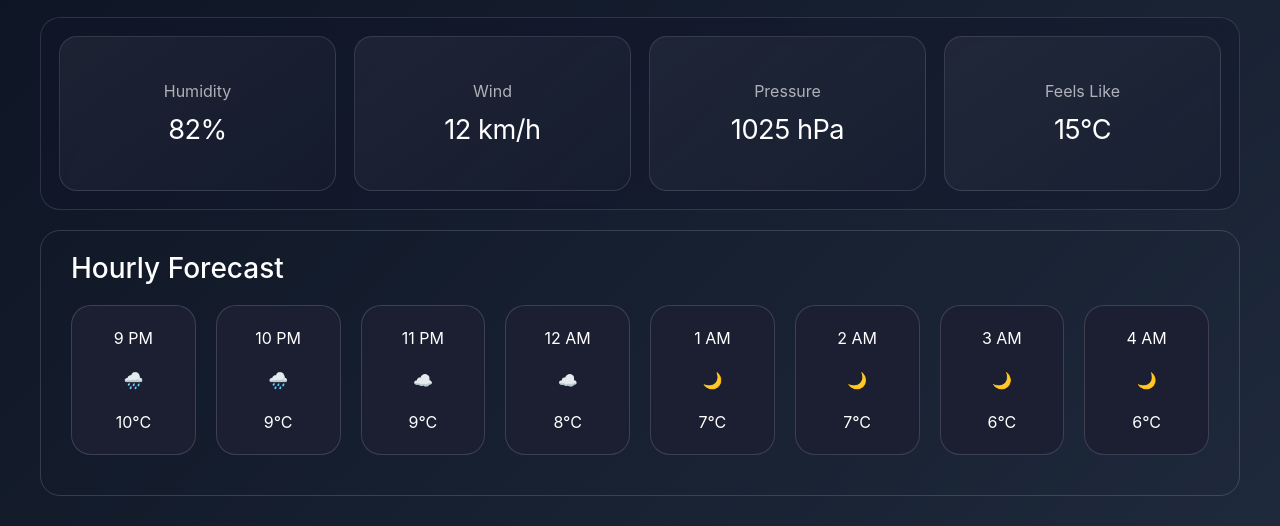
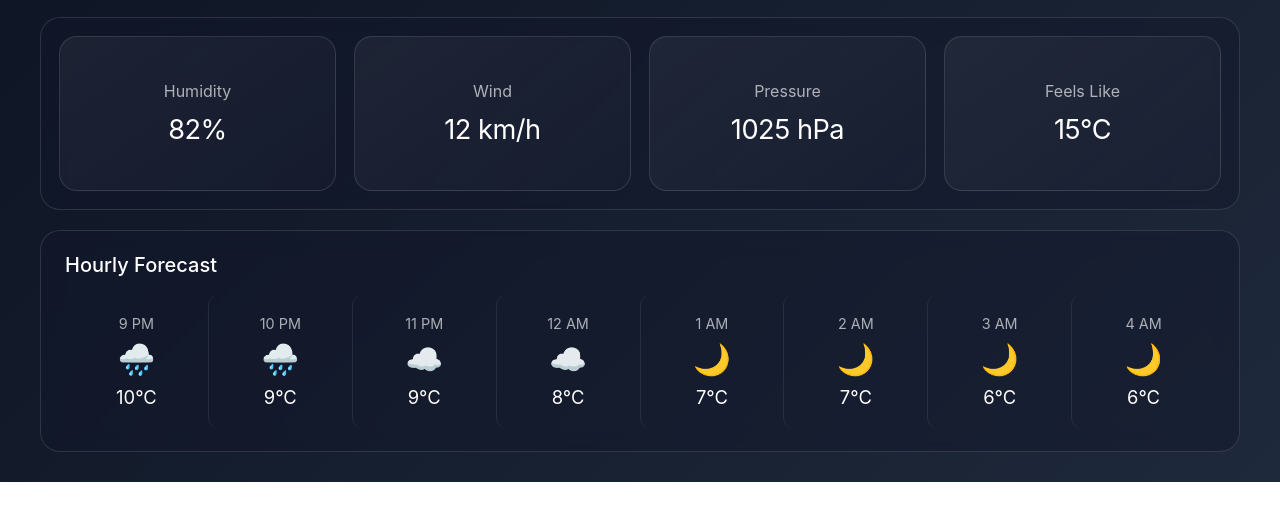
Before and after one commit to udaybhardwaj09/JavaScript-projects, a plain HTML site: page weather-app-v2/index.html in a window 1280 px wide. Shown: the part 536-1062 px from the top of the page. After the commit the page ends 1018 px from the top, so only its background shows below. Drawn offline with Linux system fonts and the light colour scheme.

Commit message:
Hourly card wrapped up

```diff
--- a/weather-app-v2/style.css
+++ b/weather-app-v2/style.css
@@ -295,28 +295,86 @@ body{
     letter-spacing: -0.5px;
 }
 .hourlyForecast{
-    border: 1px solid rgba(255, 255, 255, 0.15);
+    border: 1px solid rgba(255, 255, 255, 0.12);
     border-radius: 20px;
-    padding: 20px 30px;
+
+    padding: 22px 24px;
+
+    background: rgba(18, 24, 42, 0.45);
+
+    backdrop-filter: blur(12px);
 }
+
+
 #hourlyHead{
-    font-size: 1.75rem;
+    font-size: 1.25rem;
     font-weight: 500;
+
+    margin-bottom: 5px;
 }
+
+
 .hourlyCards{
     display: flex;
-    padding: 20px 0;
-    gap: 20px;
+
+    gap: 0;
+
+    padding: 12px 0 0;
 }
+
+
 .hourCard{
-    border: 1px solid rgba(255, 255, 255, 0.15);
-    border-radius: 20px;
+    position: relative;
 
     flex: 1;
-    min-height: 150px;
+
+    min-height: 135px;
+
+    padding: 12px 8px;
+
+    border: none;
+    border-radius: 12px;
+
+    background: transparent;
+
     display: flex;
     flex-direction: column;
+
     align-items: center;
     justify-content: space-evenly;
-    background-color: #1c1f31;
+
+    transition:
+        background 0.25s ease,
+        transform 0.25s ease;
 }
+
+
+.hourCard + .hourCard{
+    border-left: 1px solid rgba(255, 255, 255, 0.08);
+}
+
+
+.hourCard:hover{
+    background: rgba(255, 255, 255, 0.05);
+
+    transform: translateY(-2px);
+}
+
+
+.hourCard p:first-child{
+    font-size: 0.9rem;
+
+    color: rgba(255, 255, 255, 0.65);
+}
+
+
+.hourCard span{
+    font-size: 1.9rem;
+}
+
+
+.hourCard p:last-child{
+    font-size: 1.15rem;
+
+    font-weight: 400;
+}
```
